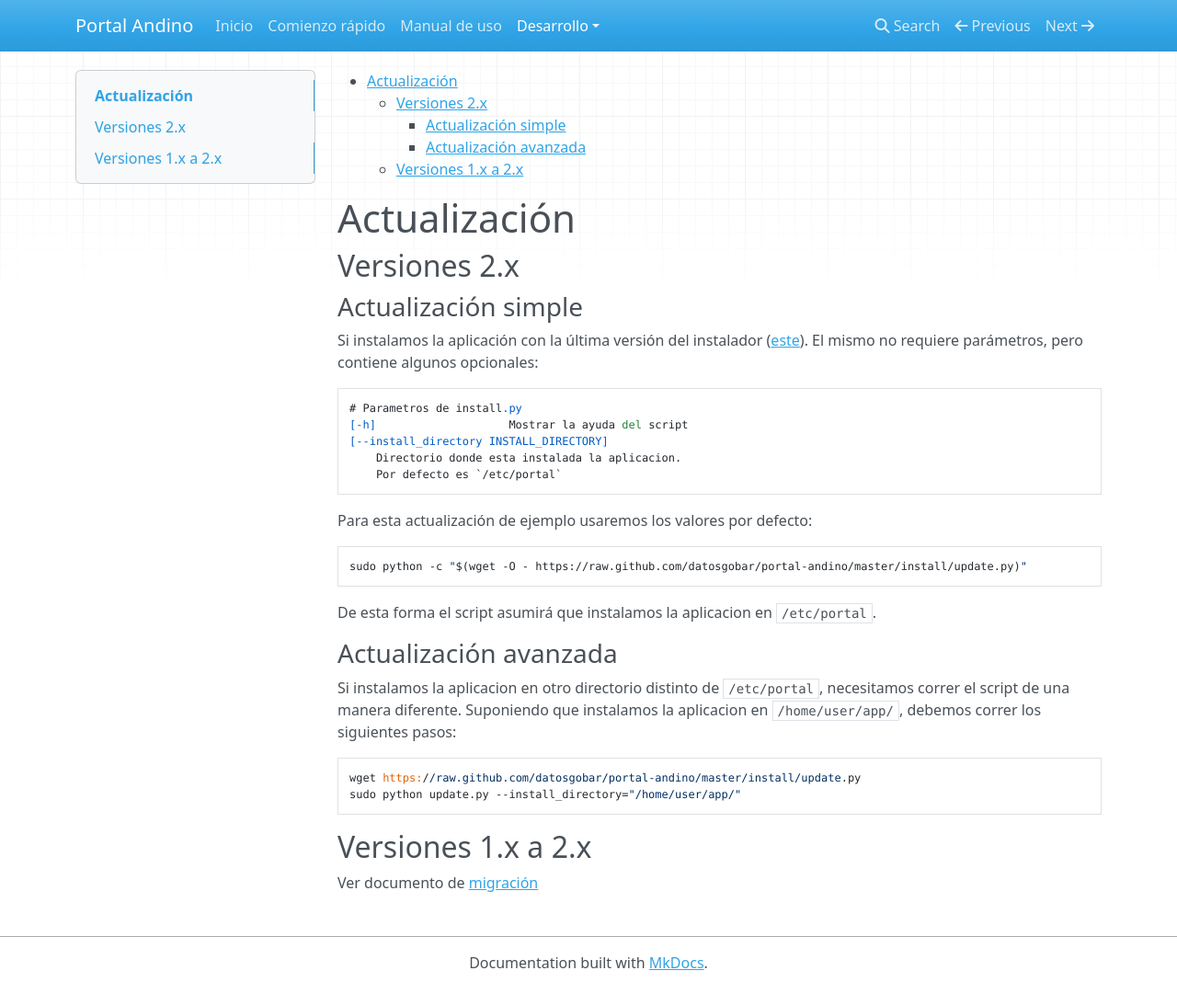
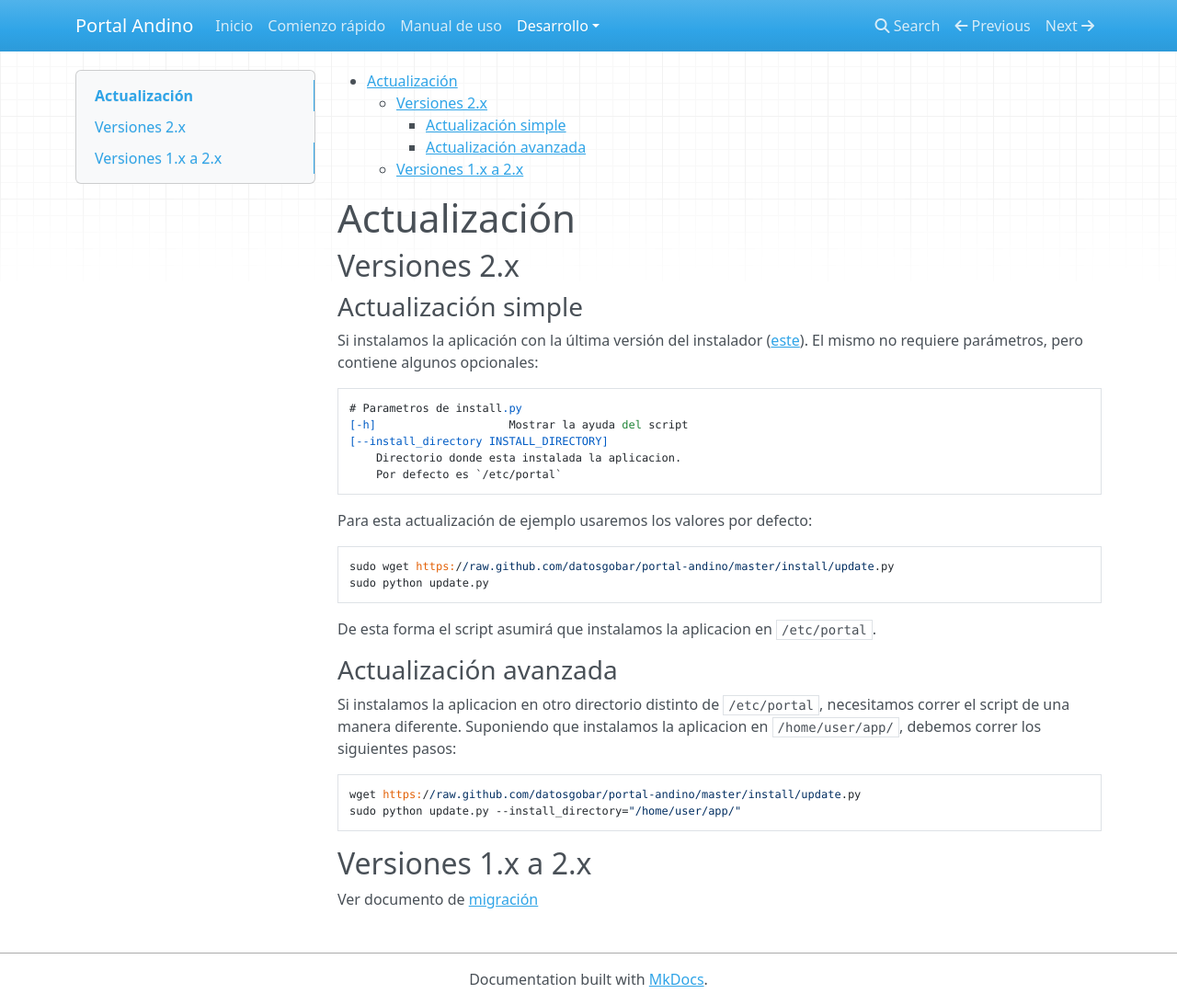
Before and after one commit to datosgobar/portal-andino, an MkDocs documentation site: the page built from docs/developers/update.md, in a window 1280 px wide and 1093 px high. Shown: the whole window at 92% size. Built offline with MkDocs 1.6.1, drawn with Linux system fonts in a browser that asks for light colours; nearby versions of some CDN libraries; old or Windows-style settings are respelled for this version of MkDocs.

Commit message:
Actualizo el script de update
El oneliner no funciona en CentOS o RH, según se evidenció en distintos nodos

```diff
--- a/docs/developers/update.md
+++ b/docs/developers/update.md
@@ -27,8 +27,8 @@
 
 Para esta actualización de ejemplo usaremos los valores por defecto:
 
-    sudo python -c "$(wget -O - https://raw.github.com/datosgobar/portal-andino/master/install/update.py)"
-
+    sudo wget https://raw.github.com/datosgobar/portal-andino/master/install/update.py
+    sudo python update.py
 
 De esta forma el script asumirá que instalamos la aplicacion en `/etc/portal`.
 
```
